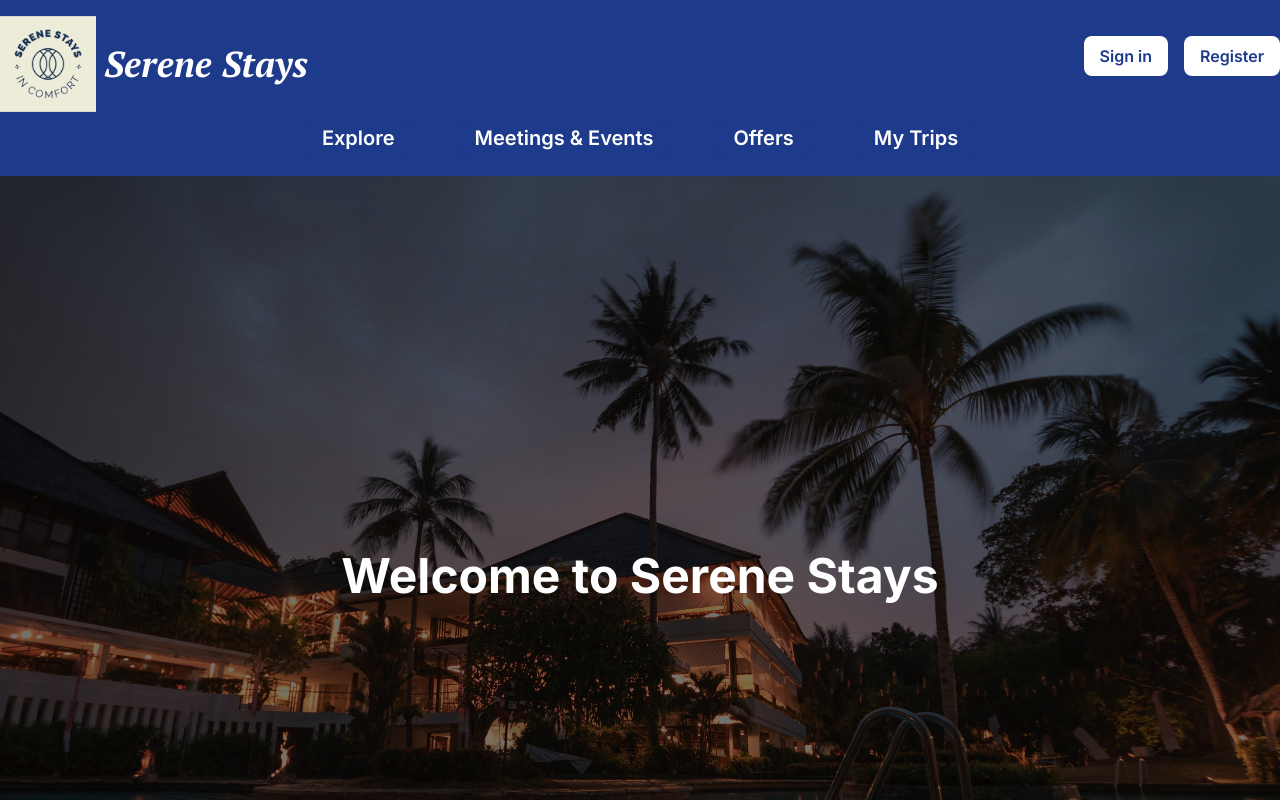
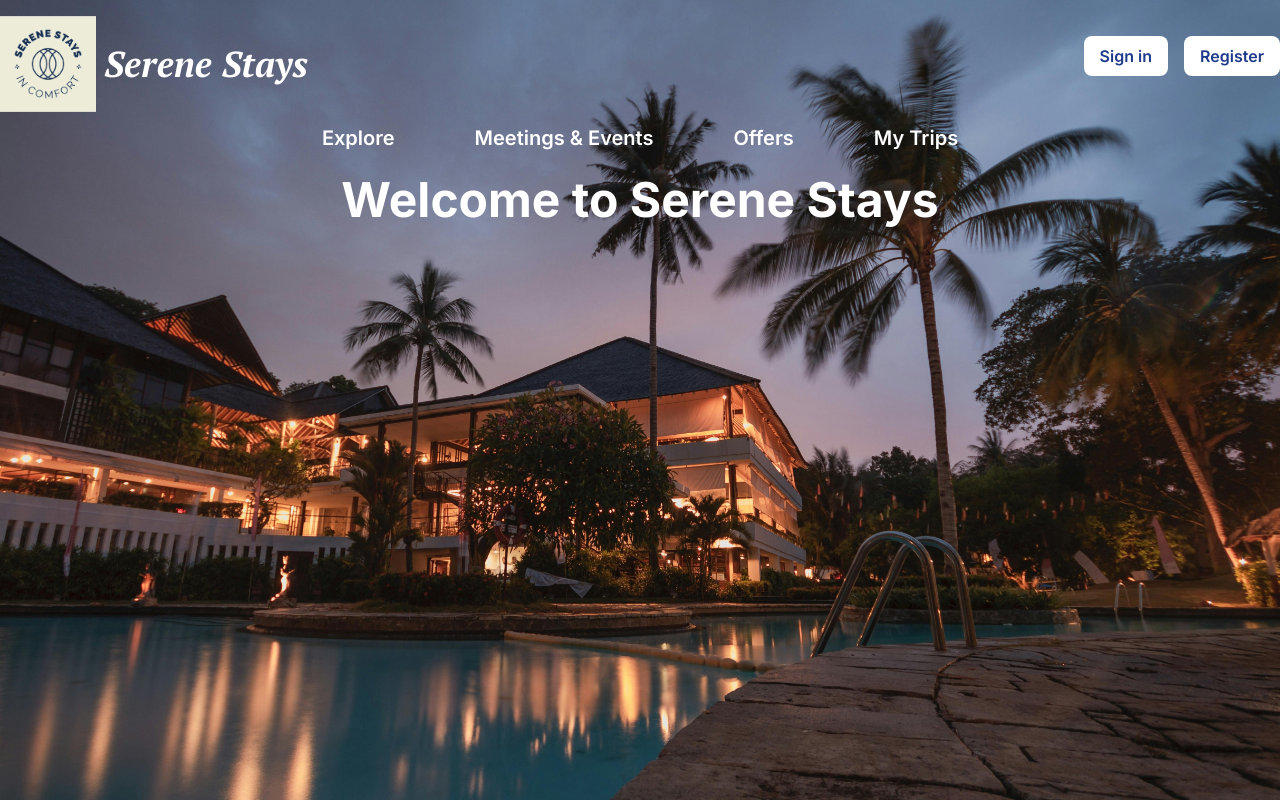
Before and after one commit to Aruna777/Hotel-Booking-Application, a React (Create React App) app: page / in a window 1280 px wide. Shown: the top 800 px of the page. Built offline with nearby package versions, Linux system fonts and the light colour scheme.

Commit message:
Updated Navbar

```diff
--- a/public/index.html
+++ b/public/index.html
@@ -31,7 +31,7 @@
       work correctly both with client-side routing and a non-root public URL.
       Learn how to configure a non-root public URL by running `npm run build`.
     -->
-    <title>React App</title>
+    <title>Serene Stays</title>
   </head>
   <body>
     <noscript>You need to enable JavaScript to run this app.</noscript>
--- a/src/App.js
+++ b/src/App.js
@@ -4,17 +4,22 @@ import Login from "./components/Login";
 import Register from "./components/Register";
 import Navbar from "./components/Navbar";
 import Home from "./Home";
+import backgroundImage from "./assets/image.jpg";
 
 const App = () => {
   return (
     <Router>
-      <div className="min-h-screen bg-gray-100">
+      <div
+        className="min-h-screen bg-cover bg-center"
+        style={{
+          backgroundImage: `url(${backgroundImage})`, // Set the background image here
+        }}
+      >
         <Navbar />
-
         <Routes>
-          <Route path="/" element={<Home />} />
           <Route path="/login" element={<Login />} />
           <Route path="/register" element={<Register />} />
+          <Route path="/" element={<Home />} />
         </Routes>
       </div>
     </Router>
--- a/src/Home.jsx
+++ b/src/Home.jsx
@@ -1,18 +1,10 @@
 import React from "react";
-import backgroundImage from "./assets/image.jpg";
 
 const Home = () => {
   return (
-    <div
-      className="w-full h-screen bg-cover bg-center"
-      style={{
-        backgroundImage: `url(${backgroundImage})`,
-      }}
-    >
-      <div className="flex items-center justify-center h-full bg-black bg-opacity-50">
-        <h1 className="text-white text-5xl font-bold">
-          Welcome to Serene Stays
-        </h1>
+    <div className="flex items-center justify-center h-[calc(100%-80px)] bg-transparent bg-opacity-50">
+      <div className="flex items-center justify-center h-full bg-transparent bg-opacity-50">
+        <p className="text-white text-5xl font-bold">Welcome to Serene Stays</p>
       </div>
     </div>
   );
--- a/src/components/Navbar.jsx
+++ b/src/components/Navbar.jsx
@@ -4,7 +4,7 @@ import logo from "../assets/logo.png";
 
 const Navbar = () => {
   return (
-    <nav className="bg-blue-900 py-4 shadow-md">
+    <nav className="bg-transparent py-4 ">
       <div className="container mx-auto flex justify-between items-center">
         {/* Logo and App Name */}
         <div className="flex items-center">
@@ -16,42 +16,42 @@ const Navbar = () => {
         <div className="flex space-x-4 mb-4">
           <Link
             to="/login"
-            className="px-4 py-2 bg-white text-blue-900 rounded-lg font-semibold hover:bg-blue-800 hover:text-white transition font-sans"
+            className="px-4 py-2 bg-white text-blue-900 rounded-lg font-semibold hover:bg-gray-800 hover:text-white transition font-sans"
           >
             Sign in
           </Link>
           <Link
             to="/register"
-            className="px-4 py-2 bg-white text-blue-900 rounded-lg font-semibold hover:bg-blue-800 hover:text-white transition font-sans"
+            className="px-4 py-2 bg-white text-blue-900 rounded-lg font-semibold hover:bg-gray-800 hover:text-white transition font-sans"
           >
             Register
           </Link>
         </div>
       </div>
 
-      <div className="bg-blue-900 py-1 mt-1">
+      <div className="bg-transparent py-1 mt-1">
         <div className="container mx-auto flex justify-center space-x-12 text-xl ">
           <Link
             to="/offers"
-            className="px-4 py-1 bg-blue-900 text-white rounded-lg font-semibold hover:bg-blue-800 hover:text-white transition font-sans"
+            className="px-4 py-1 bg-transparent text-white rounded-lg font-semibold hover:bg-gray-400 hover:text-white transition font-sans"
           >
             Explore
           </Link>
           <Link
             to="/meetings-events"
-            className="px-4 py-1 bg-blue-900 text-white rounded-lg font-semibold hover:bg-blue-800 hover:text-white transition font-sans"
+            className="px-4 py-1 bg-transparent text-white rounded-lg font-semibold hover:bg-gray-400 hover:text-white transition font-sans"
           >
             Meetings & Events
           </Link>
           <Link
             to="/explore"
-            className="px-4 py-1 bg-blue-900 text-white rounded-lg font-semibold hover:bg-blue-800 hover:text-white transition font-sans"
+            className="px-4 py-1 bg-transparent text-white rounded-lg font-semibold hover:bg-gray-400 hover:text-white transition font-sans"
           >
             Offers
           </Link>
           <Link
             to="/explore"
-            className="px-4 py-1 bg-blue-900 text-white rounded-lg font-semibold hover:bg-blue-800 hover:text-white transition font-sans"
+            className="px-4 py-1 bg-transparent text-white rounded-lg font-semibold hover:bg-gray-400 hover:text-white transition font-sans"
           >
             My Trips
           </Link>
```
